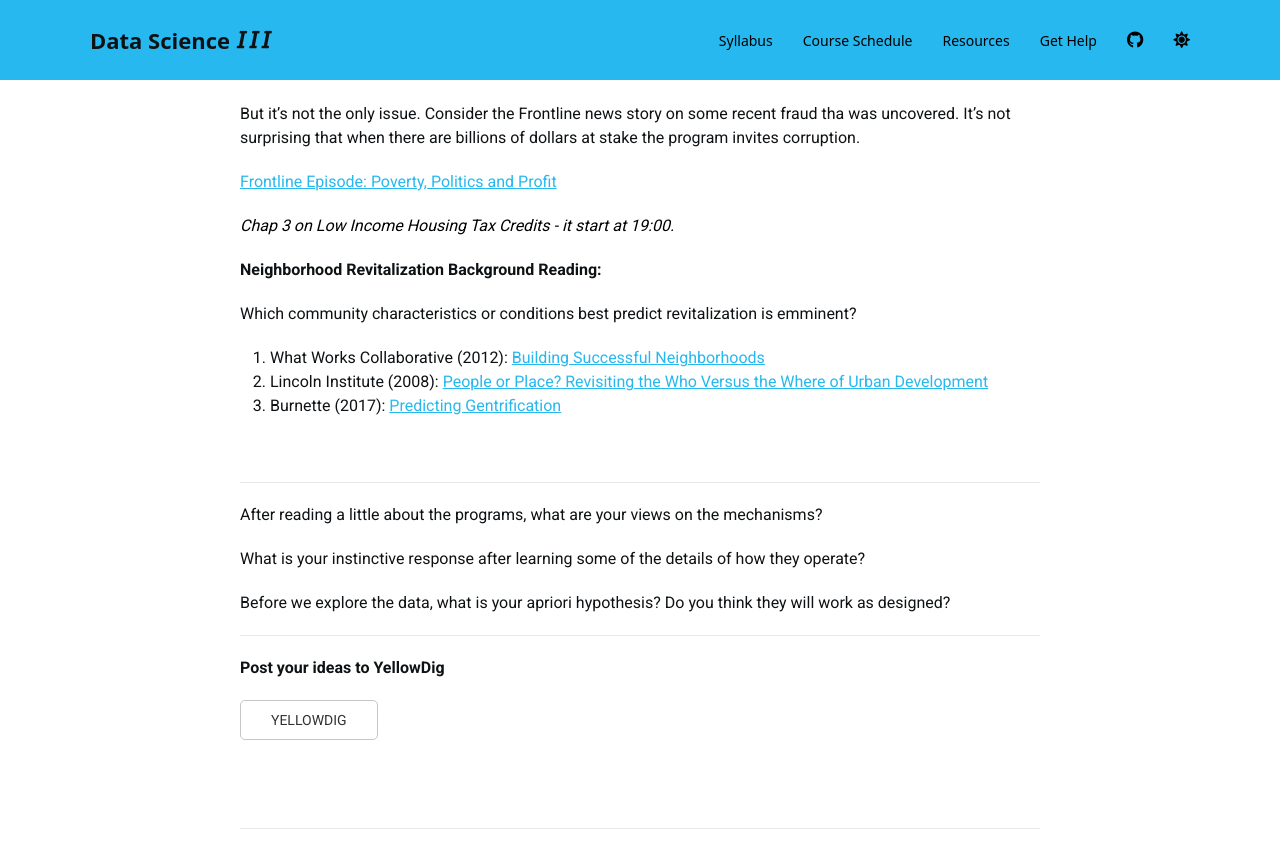
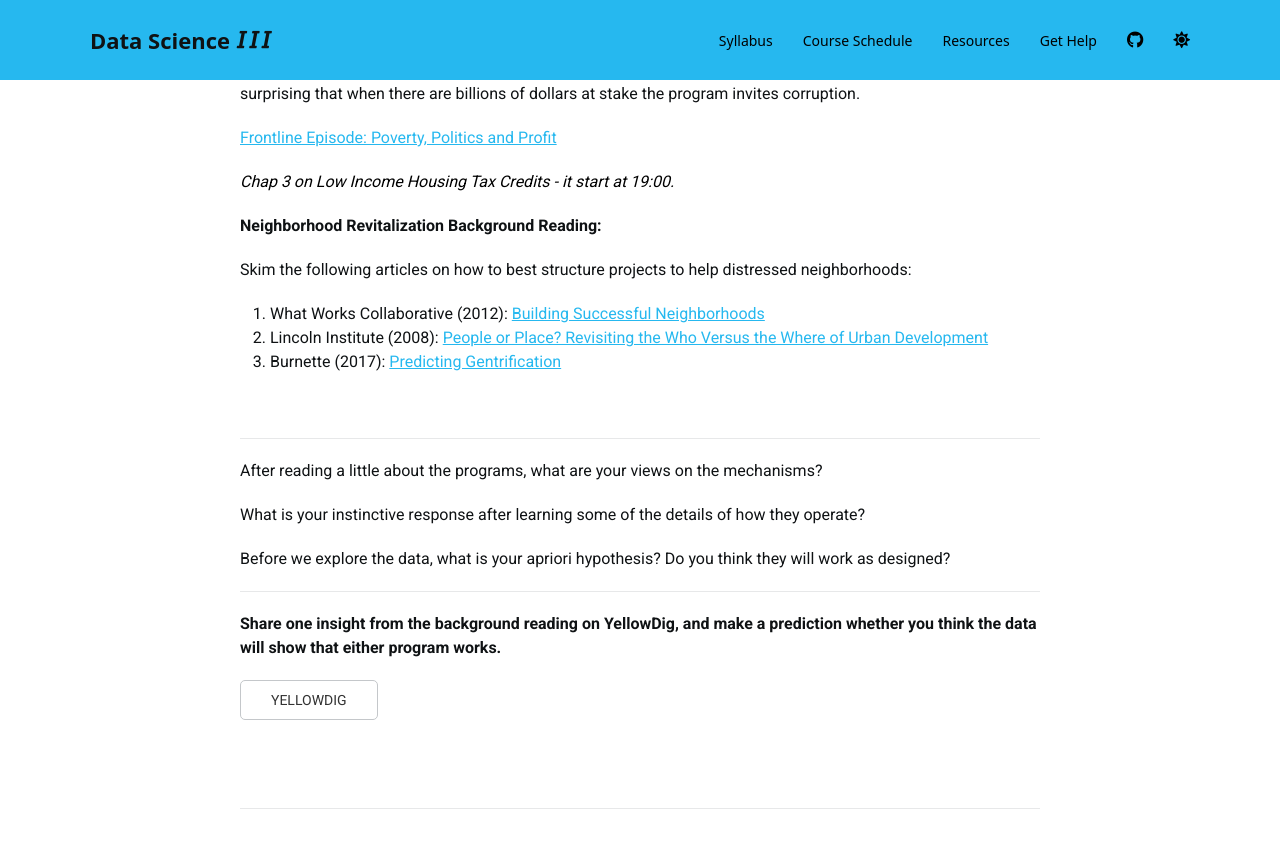
Before and after one commit to DS4PS/cpp-528-fall-2020, a Jekyll site: the page built from schedule.md, in a window 1280 px wide and 900 px high, scrolled down 8638 px. Shown: the top 868 px of the window. Built offline with Jekyll 4.4.1, drawn with Linux system fonts in a browser that asks for light colours; nearby versions of some CDN libraries; a script bundle is joined from its source files by our own code; library files that are not in the unit come from our copies; a style sheet for code colours, icons or effects is not loaded.

Commit message:
Update schedule.md

```diff
--- a/schedule.md
+++ b/schedule.md
@@ -317,7 +317,7 @@ But it's not the only issue. Consider the Frontline news story on some recent fr
 
 **Neighborhood Revitalization Background Reading:**
 
-Which community characteristics or conditions best predict revitalization is emminent?
+Skim the following articles on how to best structure projects to help distressed neighborhoods:
 
 1. What Works Collaborative (2012): [Building Successful Neighborhoods](articles/revitalization/building-successful-neighborhoods.pdf)
 1. Lincoln Institute (2008): [People or Place? Revisiting the Who Versus the Where of Urban Development](articles/revitalization/people-or-place-revisiting-the-debate.pdf)
@@ -335,7 +335,8 @@ Before we explore the data, what is your apriori hypothesis? Do you think they w
 
 -----
 
-**Post your ideas to YellowDig**
+**Share one insight from the background reading on YellowDig, and make a prediction whether you think the data will show that either program works.**
+
 
 <a class="uk-button uk-button-default" href="{{page.yellowdig_url}}">YELLOWDIG</a>
 
```
Also changed, not shown: other parts of schedule.md (+2 -2 lines).
